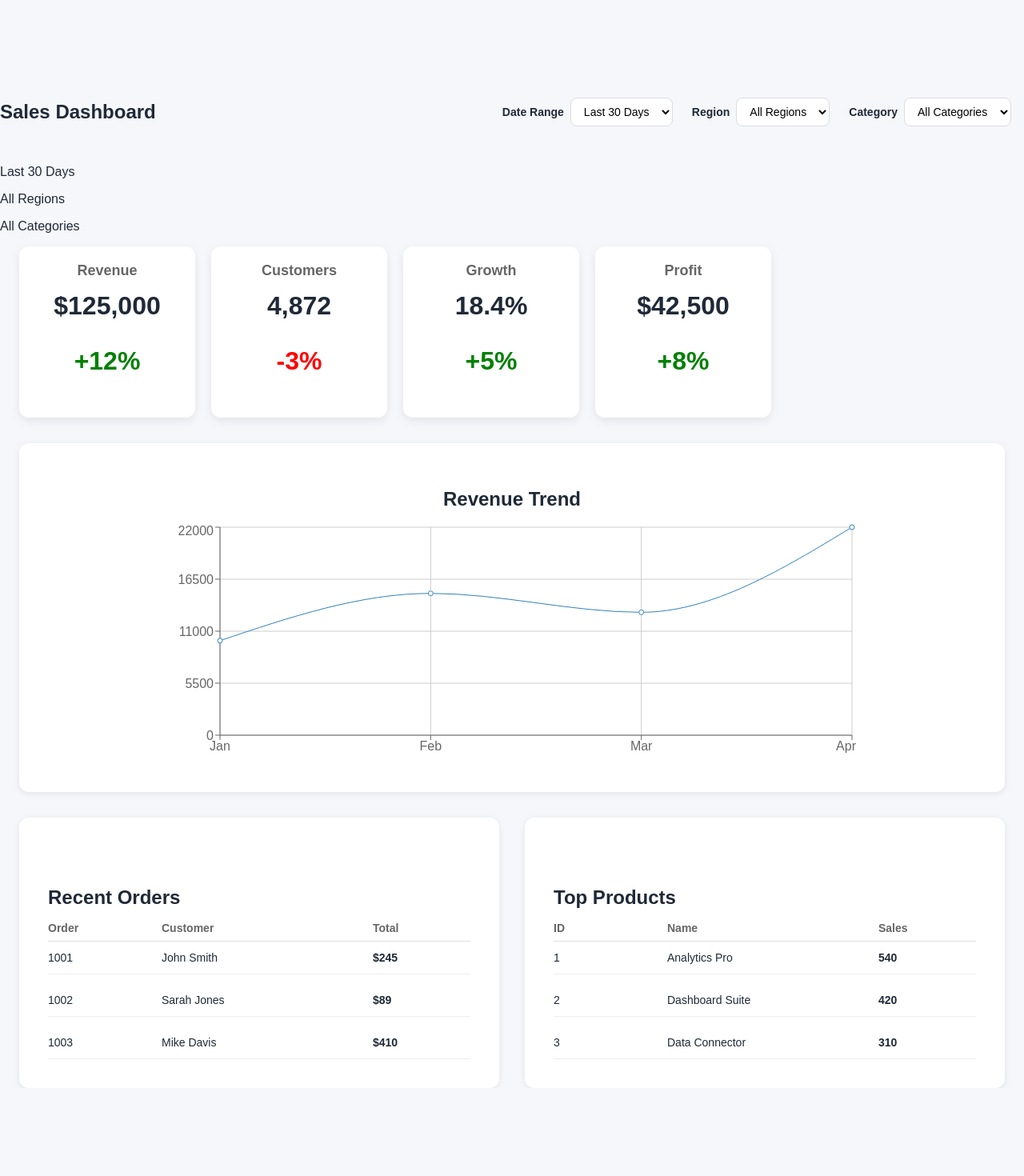
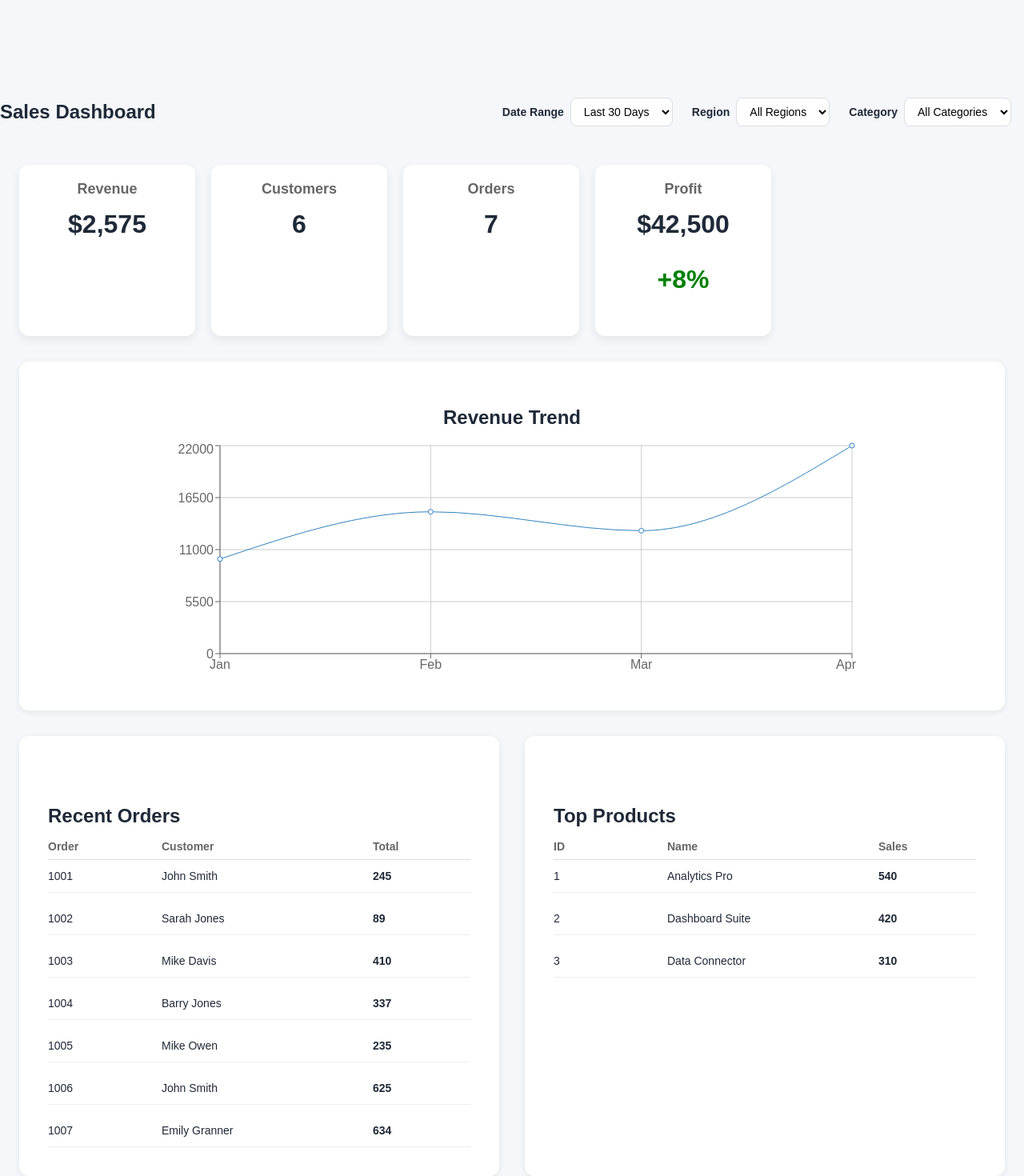
Before and after one commit to schematix-dot/bi-platform, a React (Vite) app: page / in a window 1280 px wide. Shown: the part 397-1867 px from the top of the page at 80% size. Before the commit the page ends 1757 px from the top, so only its background shows below. Built offline with nearby package versions, Linux system fonts and the light colour scheme.

Commit message:
KPI Cards respond to filters

```diff
--- a/src/components/Dashboard.jsx
+++ b/src/components/Dashboard.jsx
@@ -41,17 +41,51 @@ const recentOrders = [
   {
     id: 1001,
     customer: "John Smith",
-    total: "$245",
+    total: 245,
+    region: "North",
+    category: "Software"
   },
   {
     id: 1002,
     customer: "Sarah Jones",
-    total: "$89",
+    total: 89,
+    region: "West",
+    category: "Electronics"
   },
   {
     id: 1003,
     customer: "Mike Davis",
-    total: "$410"
+    total: 410,
+    region: "South",
+    category: "Services"
+  },
+  {
+    id: 1004,
+    customer: "Barry Jones",
+    total: 337,
+    region: "South",
+    category: "Software"
+  },
+  {
+    id: 1005,
+    customer: "Mike Owen",
+    total: 235,
+    region: "South",
+    category: "Eletronics"
+  },
+  {
+    id: 1006,
+    customer: "John Smith",
+    total: 625,
+    region: "North",
+    category: "Services"
+  },
+  {
+    id: 1007,
+    customer: "Emily Granner",
+    total: 634,
+    region: "East",
+    category: "Services"
   },
 ];
 
@@ -77,9 +111,54 @@ function Dashboard() {
 
     const [region, setRegion] = useState("All Regions");
 
-    const [dateRange, setDateRange] = useState("Last 30 Days");
+  const [dateRange, setDateRange] = useState("Last 30 Days");
 
-    const [category, setCategory] = useState("All Categories");
+  const [category, setCategory] = useState("All Categories");
+
+  const filteredOrders = recentOrders.filter((order) => {
+    const matchesRegion =
+      region === "All Regions" || order.region === region;
+
+    const matchesCategory =
+      category === "All Categories" || order.category === category;
+
+
+  return matchesRegion && matchesCategory;
+});
+
+  const totalRevenue = filteredOrders.reduce((total, order)=> {
+    return total + order.total;
+  }, 0);
+
+   const totalOrders = filteredOrders.length;
+
+   const totalCustomers = new Set(
+    filteredOrders.map(order => order.customer)
+   ).size;
+
+  const metrics = [
+  {
+    title: "Revenue",
+    value: `$${totalRevenue.toLocaleString()}`,
+    isPositive: true,
+  },
+  {
+    title: "Customers",
+    value: totalCustomers.toLocaleString(),
+    isPositive: false,
+  },
+  {
+    title: "Orders",
+    value: totalOrders.toLocaleString(),
+    isPositive: true,
+  },
+  {
+    title: "Profit",
+    value: "$42,500",
+    change: "+8%",
+    isPositive: true,
+  }
+];
 
     return (
         <section className="dashboard">
@@ -94,13 +173,11 @@ function Dashboard() {
             setCategory={setCategory}
           />
         </div>
-        <p>{dateRange}</p>
-        <p>{region}</p>
-        <p>{category}</p>
+
           <div className="dashboard-grid">
 
             <div className="kpi-container">
-              <KPISection />
+              <KPISection metrics={metrics} />
             </div>
             <DashboardCard>
               <div className="chart-container">
@@ -114,7 +191,7 @@ function Dashboard() {
 
             <div className="bottom-section">
               <DashboardCard>
-                <TableSection data={recentOrders} />
+                <TableSection data={filteredOrders} />
               </DashboardCard>
 
               <DashboardCard>
--- a/src/components/KPISection.jsx
+++ b/src/components/KPISection.jsx
@@ -1,6 +1,6 @@
 import KPICard from "./KPICard";
 
-function KPISection() {
+function KPISection({metrics}) {
     return(
         <div className="kpi-container">
               {metrics.map((metric) => (
@@ -16,31 +16,5 @@ function KPISection() {
     );
 }
 
-const metrics = [
-  {
-    title: "Revenue",
-    value: "$125,000",
-    change: "+12%",
-    isPositive: true,
-  },
-  {
-    title: "Customers",
-    value: "4,872",
-    change: "-3%",
-    isPositive: false,
-  },
-  {
-    title: "Growth",
-    value: "18.4%",
-    change: "+5%",
-    isPositive: true,
-  },
-  {
-    title: "Profit",
-    value: "$42,500",
-    change: "+8%",
-    isPositive: true,
-  }
-]
 
 export default KPISection;
```
